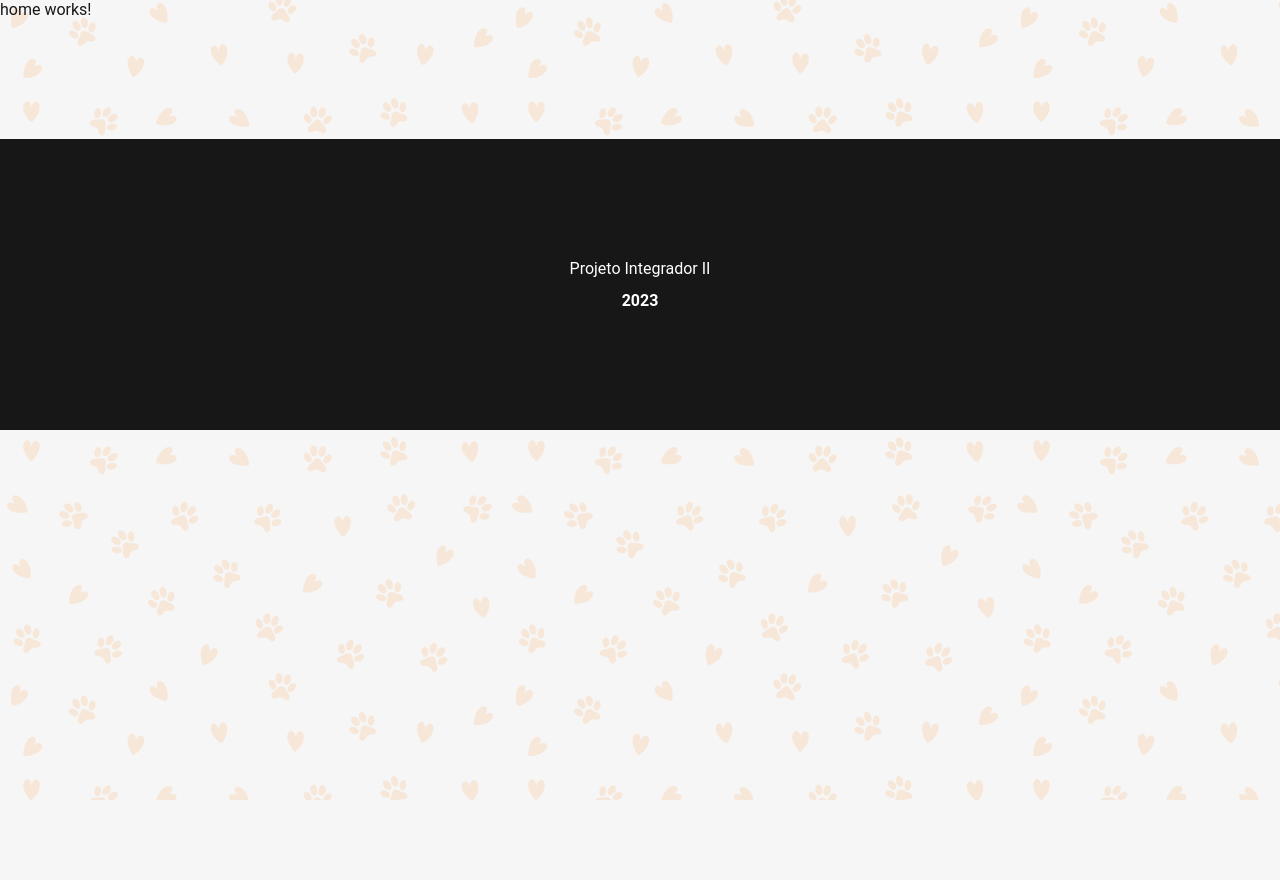
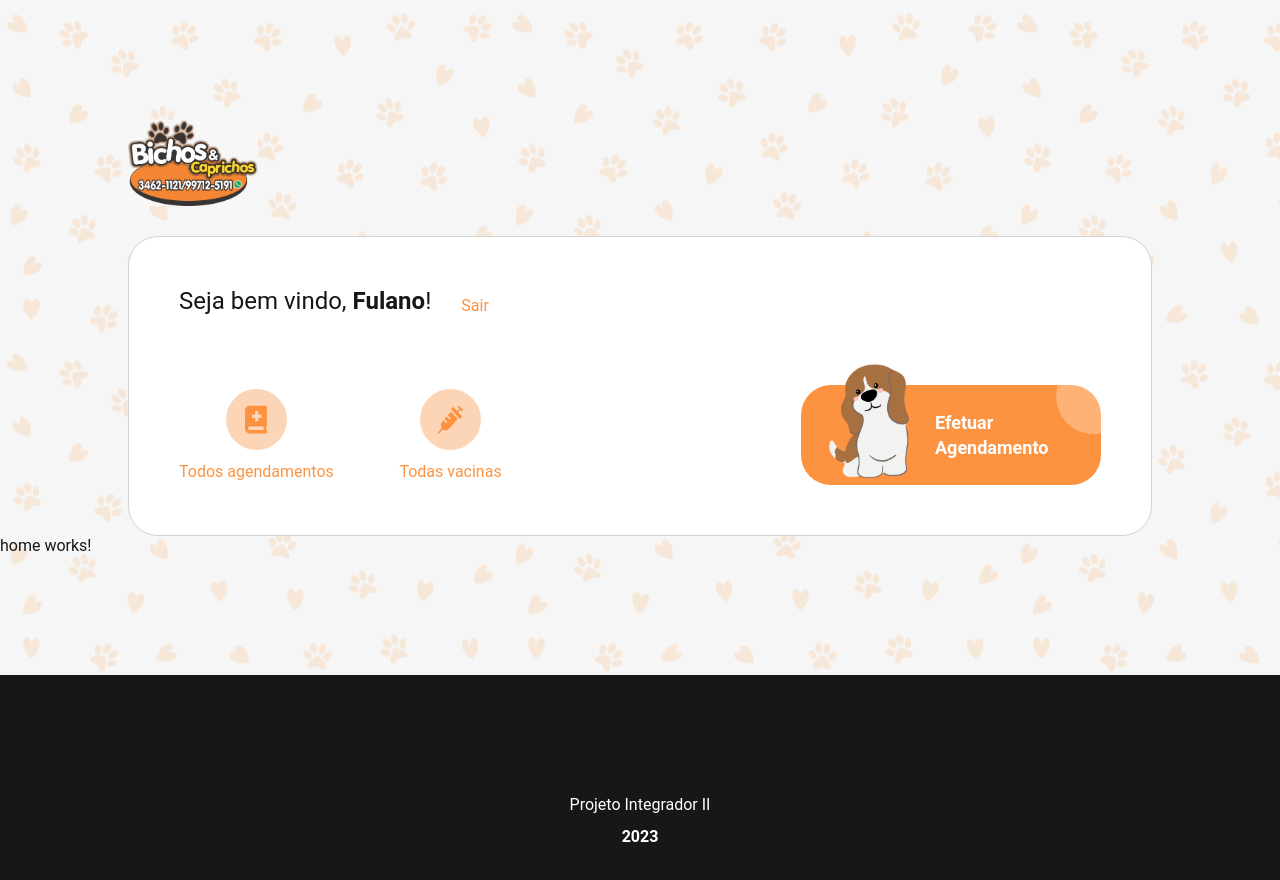
Before and after one commit to jonatasbaldan/projeto-integrador-ii, an Angular app: page / in a window 1280 px wide. Shown: the top 880 px of the page. Before the commit the page ends 800 px from the top, so only its background shows below. Built offline with nearby package versions, Linux system fonts and the light colour scheme.

Commit message:
Implementado o protótipo do header da home page

```diff
--- a/src/app/components/header/header.component.css
+++ b/src/app/components/header/header.component.css
@@ -0,0 +1,102 @@
+.company-menu {
+  max-width: 1024px;
+  margin: 0 auto;
+  display: flex;
+  justify-content: start;
+  margin-top: 120px;
+  margin-bottom: 30px;
+}
+
+.company-menu__logo {
+  width: 130px;
+}
+
+.header {
+  background-color: white;
+  max-width: 1024px;
+  margin: 0 auto;
+
+  padding: 50px;
+  border: solid 1px var(--gray);
+  display: flex;
+  flex-direction: column;
+  border-radius: 30px;
+}
+
+.header__welcome {
+  display: flex;
+  gap: 30px;
+  align-items: end;
+  margin-bottom: 70px;
+}
+
+.header__welcome__message {
+  font-size: 24px;
+}
+
+.header__options {
+  display: grid;
+  grid-template-columns: 1fr 1fr 3fr;
+  grid-template-rows: 1fr;
+  justify-items: start;
+  align-items: center;
+  column-gap: 60px;
+}
+
+.header__small-button:first-child {
+  justify-self: start;
+}
+
+.header__icon {
+  background-color: #FCD5B7;
+  width: 61px;
+  height: 61px;
+  border-radius: 50%;
+  display: flex;
+  justify-content: center;
+  align-items: center;
+}
+
+.header__link {
+  display: flex;
+  flex-direction: column;
+  align-items: center;
+}
+
+.header__small-button__text {
+  margin-top: 12px;
+}
+
+.header__button {
+  justify-self: end;
+
+}
+
+.header__button__link {
+  display: block;
+  width: 300px;
+  height: 100px;
+  background-image: url(../../../assets/circle.svg);
+  background-repeat: no-repeat;
+  background-color: var(--orange);
+  border-radius: 30px;
+  display: flex;
+  align-items: center;
+  background-position: 255px -0px;
+  gap: 26px;
+  padding: 0 28px;
+}
+
+.header__button__image {
+  width: 80px;
+  position: relative;
+  bottom: 14px;
+
+}
+
+.header__button__text {
+  font-size: 18px;
+  font-weight: 600;
+  line-height: 1.4;
+  color: white;
+}
--- a/src/app/components/header/header.component.html
+++ b/src/app/components/header/header.component.html
@@ -1 +1,36 @@
-<p>header works!</p>
+<div class="company-menu">
+  <img src="../../../assets/logo-petshop.jpg" alt="Logo petshop" class="company-menu__logo">
+</div>
+<header class="header">
+  <div class="header__welcome">
+    <p class="header__welcome__message">Seja bem vindo, <span class="bold">Fulano</span>!</p> <a href="http://" class="header__welcome__exit">Sair</a>
+  </div>
+  <div class="header__options">
+    <div class="header__small-button">
+      <a href="http://" class="header__link">
+        <div class="header__icon">
+          <svg width="22" height="29" viewBox="0 0 22 29" fill="none" xmlns="http://www.w3.org/2000/svg">
+            <path d="M21.875 20.2113V2.07174C21.875 1.19965 21.4062 0.676392 20.625 0.676392H4.6875C2.03125 0.676392 0 2.94383 0 5.90895V23.3508C0 26.3159 2.03125 28.5834 4.6875 28.5834H20.625C21.25 28.5834 21.875 28.0601 21.875 27.188V26.3159C21.875 25.9671 21.7188 25.6183 21.4062 25.2694C21.25 24.3973 21.25 21.9555 21.4062 21.2578C21.7188 21.0834 21.875 20.7345 21.875 20.2113ZM7.03125 9.83337C7.03125 9.71772 7.0724 9.60681 7.14566 9.52504C7.21892 9.44326 7.31827 9.39732 7.42188 9.39732H10.1562V6.345C10.1562 6.22935 10.1974 6.11844 10.2707 6.03666C10.3439 5.95489 10.4433 5.90895 10.5469 5.90895H12.8906C12.9942 5.90895 13.0936 5.95489 13.1668 6.03666C13.2401 6.11844 13.2812 6.22935 13.2812 6.345V9.39732H16.0156C16.1192 9.39732 16.2186 9.44326 16.2918 9.52504C16.3651 9.60681 16.4062 9.71772 16.4062 9.83337V12.4496C16.4062 12.5653 16.3651 12.6762 16.2918 12.758C16.2186 12.8398 16.1192 12.8857 16.0156 12.8857H13.2812V15.938C13.2812 16.0537 13.2401 16.1646 13.1668 16.2464C13.0936 16.3281 12.9942 16.3741 12.8906 16.3741H10.5469C10.4433 16.3741 10.3439 16.3281 10.2707 16.2464C10.1974 16.1646 10.1562 16.0537 10.1562 15.938V12.8857H7.42188C7.31827 12.8857 7.21892 12.8398 7.14566 12.758C7.0724 12.6762 7.03125 12.5653 7.03125 12.4496V9.83337ZM18.5938 25.095H4.6875C3.75 25.095 3.125 24.3973 3.125 23.3508C3.125 22.3043 3.90625 21.6066 4.6875 21.6066H18.5938V25.095Z" fill="#FD9340"/>
+            </svg>
+        </div>
+        <span class="header__small-button__text">Todos agendamentos</span>
+      </a>
+    </div>
+    <div class="header__small-button">
+      <a href="http://" class="header__link">
+        <div class="header__icon">
+          <svg width="25" height="29" viewBox="0 0 25 29" fill="none" xmlns="http://www.w3.org/2000/svg">
+            <path d="M9.84009 10.2054L12.5598 13.2468C12.7112 13.4158 12.7112 13.6937 12.5598 13.8627L12.0081 14.4786C11.8567 14.6476 11.6077 14.6476 11.4563 14.4786L8.73657 11.4372L6.52466 13.9063L9.24927 16.9477C9.40063 17.1167 9.40063 17.3947 9.24927 17.5637L8.69751 18.1796C8.54614 18.3485 8.29712 18.3485 8.14575 18.1796L5.42114 15.1327L4.13208 16.5716C3.28735 17.5146 2.88208 18.8118 3.00903 20.1363L3.35571 23.6029L0.113525 27.2221C-0.0378418 27.3911 -0.0378418 27.669 0.113525 27.838L0.665283 28.4539C0.81665 28.6229 1.06567 28.6229 1.21704 28.4539L4.45435 24.8402L7.55981 25.2272C8.72681 25.3689 9.89868 24.9328 10.7532 23.9735L19.635 14.0589L13.009 6.66249L9.84009 10.2054ZM24.8889 5.11998L21.0217 0.803118C20.8704 0.63415 20.6213 0.63415 20.47 0.803118L19.9182 1.41903C19.7668 1.588 19.7668 1.86598 19.9182 2.03495L21.3 3.57746L19.0881 6.04658L16.3245 2.96155L15.4944 2.03495C15.343 1.86598 15.094 1.86598 14.9426 2.03495L13.2874 3.8827C13.136 4.05166 13.136 4.32964 13.2874 4.49861L14.1174 5.42521L20.7434 12.8326L21.5735 13.7591C21.7249 13.9281 21.9739 13.9281 22.1252 13.7591L23.7805 11.906C23.9319 11.737 23.9319 11.459 23.7805 11.29L20.1917 7.28386L22.4036 4.81475L23.7854 6.35726C23.9368 6.52623 24.1858 6.52623 24.3372 6.35726L24.8889 5.74134C25.0403 5.56693 25.0403 5.2944 24.8889 5.11998Z" fill="#FD9340"/>
+            </svg>
+        </div>
+        <span class="header__small-button__text">Todas vacinas</span>
+      </a>
+    </div>
+    <div class="header__button">
+      <a href="http://" class="header__button__link">
+        <img src="../../../assets/dog.png" alt="" class="header__button__image">
+        <p class="header__button__text">Efetuar Agendamento</p>
+      </a>
+    </div>
+  </div>
+</header>
--- a/src/app/components/pages/home/home.component.html
+++ b/src/app/components/pages/home/home.component.html
@@ -1,2 +1,2 @@
-
+<app-header></app-header>
 <p>home works!</p>
--- a/src/app/components/pages/login/login.component.css
+++ b/src/app/components/pages/login/login.component.css
@@ -22,10 +22,6 @@
   width: 70%;
 }
 
-.bold {
-  font-weight: 700;
-}
-
 .login__button {
   background-color: var(--orange);
   padding: 14px;
--- a/src/styles.css
+++ b/src/styles.css
@@ -11,6 +11,11 @@
   box-sizing: border-box;
 }
 
+a {
+  color: var(--orange);
+  text-decoration: none;
+}
+
 body {
   background-image: url('./assets/pattern_small.png');
   background-color: #F6F6F6;
@@ -18,6 +23,10 @@ body {
   background-position: left bottom;
   font-family: 'Roboto', sans-serif;
   color: #171717;
+}
+
+.bold {
+  font-weight: 700;
 }
 
 .footer {
```
Also changed, not shown: src/assets/circle.svg (added), src/assets/dog.png (added).
